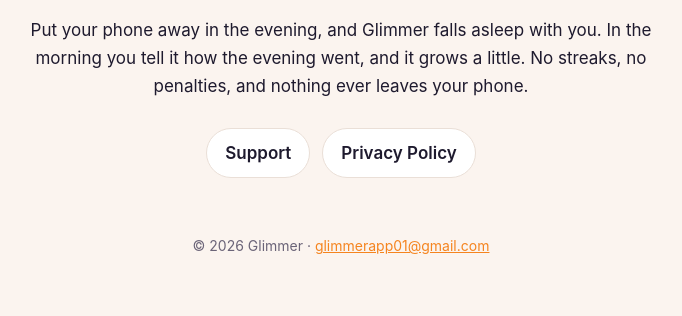
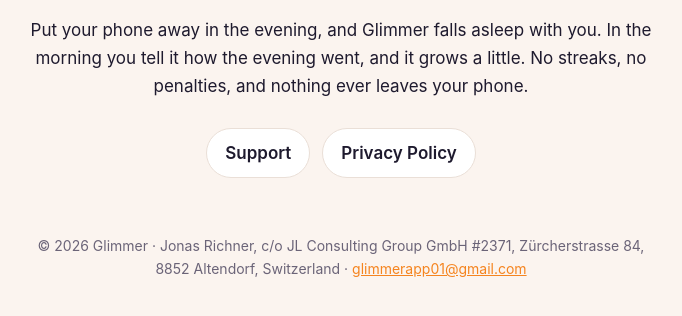
Before and after one commit to glimmerapp01/glimmerapp01.github.io, a plain HTML site: page index.html in a window 1280 px wide. Shown: the part 254-570 px from the top of the page, without its empty margins (299-981 px from the left). Drawn offline with Linux system fonts and the light colour scheme.

Commit message:
Footer: add imprint line

```diff
--- a/index.html
+++ b/index.html
@@ -21,7 +21,10 @@
         <a href="support.html">Support</a>
         <a href="privacy.html">Privacy Policy</a>
       </div>
-      <footer>© 2026 Glimmer · <a href="mailto:glimmerapp01@gmail.com">glimmerapp01@gmail.com</a></footer>
+      <footer>
+        © 2026 Glimmer · Jonas Richner, c/o JL Consulting Group GmbH #2371, Zürcherstrasse 84, 8852 Altendorf,
+        Switzerland · <a href="mailto:glimmerapp01@gmail.com">glimmerapp01@gmail.com</a>
+      </footer>
     </main>
   </body>
 </html>
```
